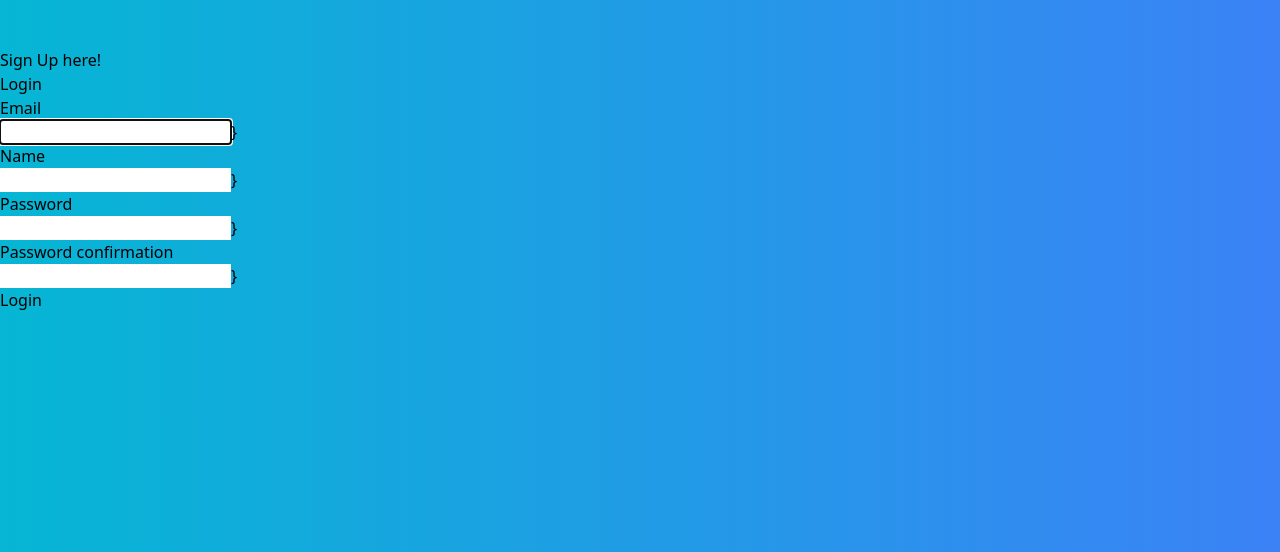
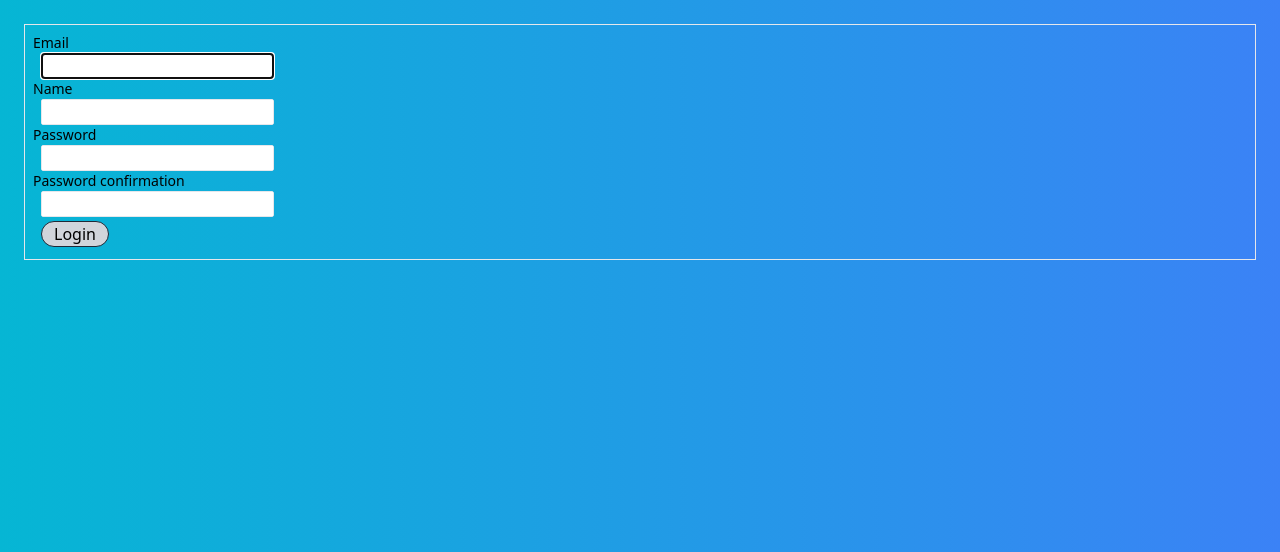
Before and after one commit to PatrikWithJustAK/DjangoGallery, a Django app: page /signup/ in a window 1280 px wide. Shown: the part 105-657 px from the top of the page. Run offline with Django 4.2, Linux system fonts and the light colour scheme; some libraries are stand-ins or nearby versions.

Commit message:
styling
added some tailwind classes to make it not so messy

```diff
--- a/templates/base.html
+++ b/templates/base.html
@@ -18,21 +18,20 @@ We will import TailwindCSS as a CDN on this template so that styling can be unif
     <body class= "bg-gradient-to-r from-cyan-500 to-blue-500">
         <nav class = "py-6 px-6 flex justify-between items-center border-b border-gray-800">
             <a href="/" class='text-xl font-semibold'>LOGO GOES HERE</a>
-            {% if user.is_authenticated %}Hello {{user}}! <a href= {% url "logout" %}>Logout</a>
-            {% endif %}
-
-
                 <div class="space-x-4">
                     <ul>
-                        <li><a href="{% url "signup" %}" class="text-lg font-semibold hover:text-red-500">Signup</a></li>
-                        <li><a href="{% url "login" %}" class="text-lg font-semibold hover:text-blue-500">Login</a></li>
+                        <li><a href="{% url "signup" %}" class="text-lg font-semibold hover:text-green-500">Signup</a></li>
+                        <li><a href="{% url "login" %}" class="text-lg font-semibold hover:text-white-900">Login</a></li>
+                        {% if user.is_authenticated %}
+                        <li><a href="{% url 'logout' %}" class='text-lg font-semibold hover:text-red-700'>Logout</a></li>
+                        {% endif %}
                     </ul>
                 </div>
         </nav>
-        <div class="px-6 py-6 ">
-        </div>
+        <div class="px-6 py-6 flex-auto">
         {%block content%}
         {%endblock%}
+    </div>
         <script src="" async defer></script>
     </body>
 </html>
--- a/templates/signup.html
+++ b/templates/signup.html
@@ -1,18 +1,25 @@
 {% extends "base.html" %}
 {% block content %}
 {% if user.is_authenticated %}
+<div>
 <h1>{{user.name}}! You're already signed up!</h1>
+<div>
 {% else %}
-<h3>Sign Up here!</h1>
-<h2>Login</h2>
-<form method="post">
+
+
+
+
+<form method="post" class="border border-bold py-2 px-2">
     {% csrf_token %}
     {% for field in form %}
-      <p>  {{ field.label}} </p>
-       <div> {{ field }}} </div>
+      <p class="text-sm">  {{ field.label}} </p>
+       <div class="flex px-2 justify-self-auto">
+         <div class="border rounded-sm">{{ field }} </div>
+        </div>
         {% endfor %}
-    <button type="submit">Login</button>
+    <button type="submit" class=" border border-gray-800 mx-2 my-1 bg-gray-300 rounded-full px-3">Login</button>
 </form>
+
 {% endif %}
 
 {% endblock  %}
```
Also changed, not shown: templates/index.html (+7 -3 lines), templates/login.html (+5 -6 lines).
